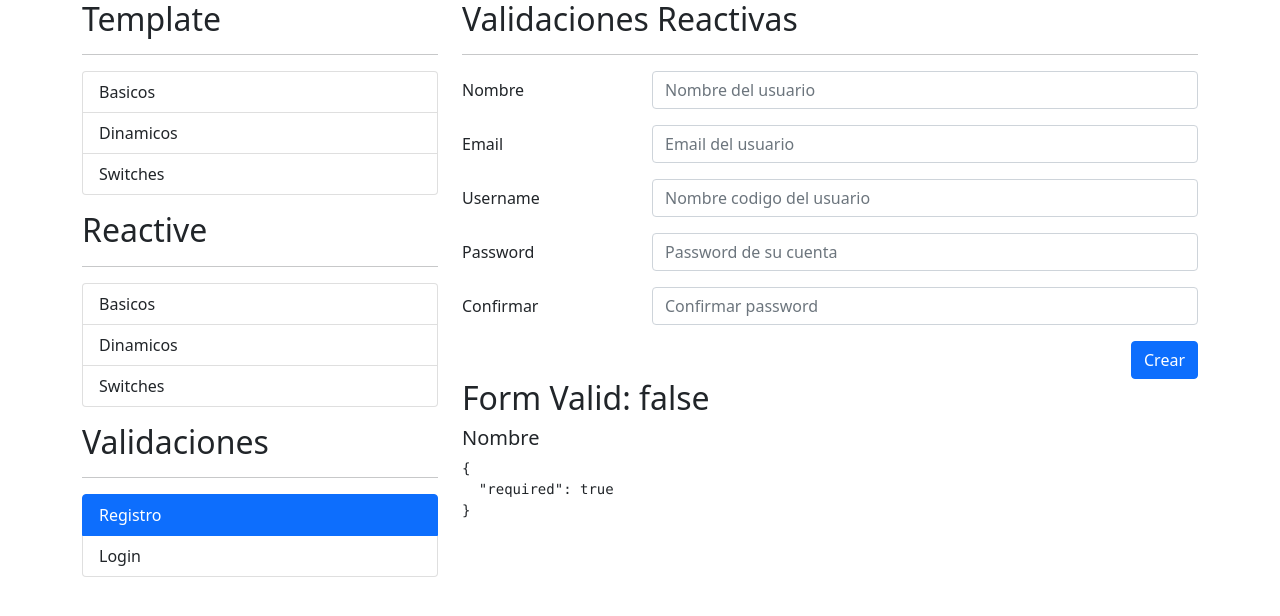
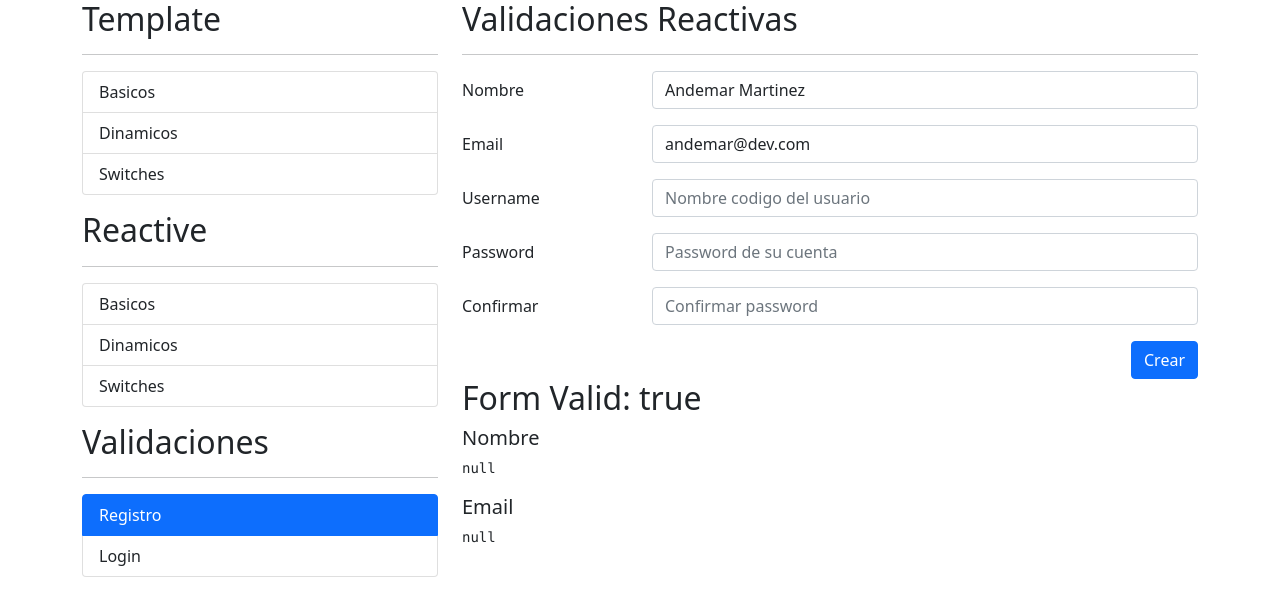
Before and after one commit to andemar-cursos/c.Angular_cero_experto_2021, an Angular app in the folder 06-formulariosApp/: page /auth/registro in a window 1280 px wide. Shown: the top 616 px of the page. Built offline with nearby package versions, Linux system fonts and the light colour scheme.

Commit message:
18-7 -> Regex Email
- Se implemento la exprecion regular, para el campo email.

```diff
--- a/06-formulariosApp/src/app/auth/pages/registro/registro.component.html
+++ b/06-formulariosApp/src/app/auth/pages/registro/registro.component.html
@@ -27,7 +27,11 @@
             type="email"
             class="form-control"
             placeholder="Email del usuario"
+            formControlName="email"
           />
+          <span class="form-text text-danger" *ngIf="campoNoValido('email')">
+            El correo es obligatorio
+          </span>
         </div>
       </div>
       <!-- Username -->
@@ -76,3 +80,6 @@
 
 <h5>Nombre</h5>
 <pre>{{ miFormulario.controls.nombre.errors | json }}</pre>
+
+<h5>Email</h5>
+<pre>{{ miFormulario.controls.email.errors | json }}</pre>
--- a/06-formulariosApp/src/app/auth/pages/registro/registro.component.ts
+++ b/06-formulariosApp/src/app/auth/pages/registro/registro.component.ts
@@ -11,6 +11,7 @@
 
   // Valida que el string sea: 'Nombre Apellido'
   nombreApellidoPattern: string = '([a-zA-Z+]+) ([a-zA-Z]+)';
+  emailPattern: string = '^[a-z0-9._%+-]+@[a-z0-9.-]+\\.[a-z]{2,4}$';
 
   // Atributos
   miFormulario: FormGroup = this.fb.group({
@@ -18,12 +19,18 @@
       '',
       [Validators.required, Validators.pattern(this.nombreApellidoPattern)],
     ],
+    email: ['', [Validators.required, Validators.pattern(this.emailPattern)]],
   });
 
   // Constructor
   constructor(private fb: FormBuilder) {}
 
-  ngOnInit(): void {}
+  ngOnInit(): void {
+    this.miFormulario.reset({
+      nombre: 'Andemar Martinez',
+      email: 'andemar@dev.com',
+    });
+  }
 
   // Metodos
   guardar(): void {
```
